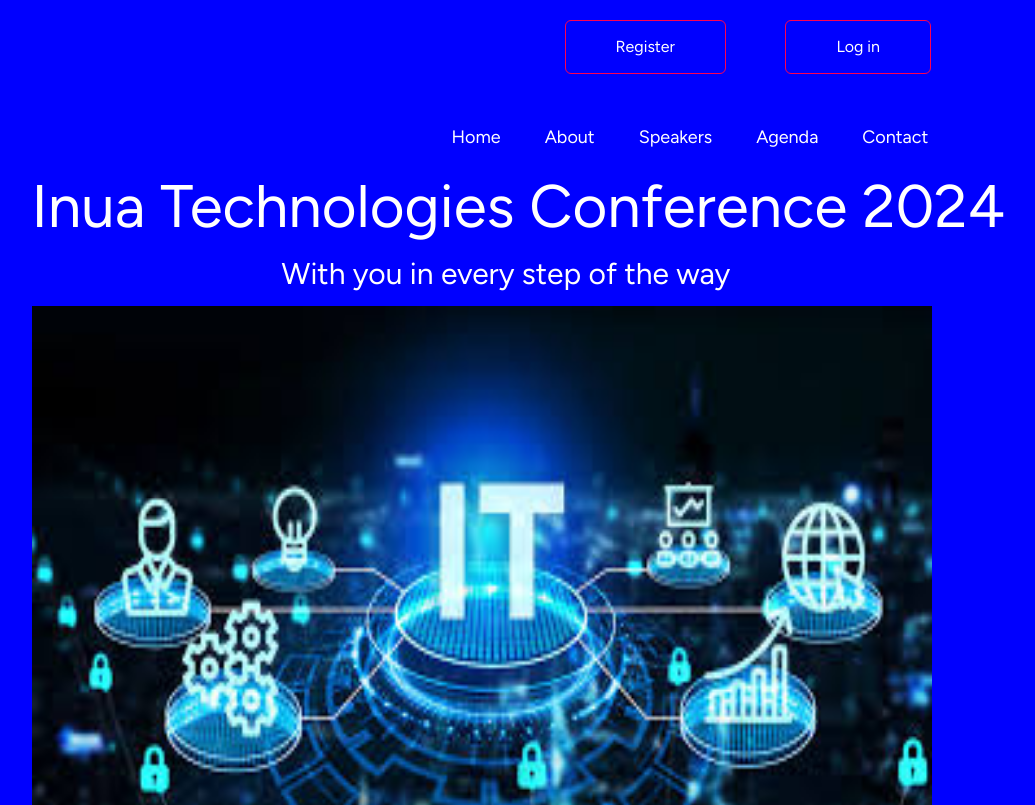
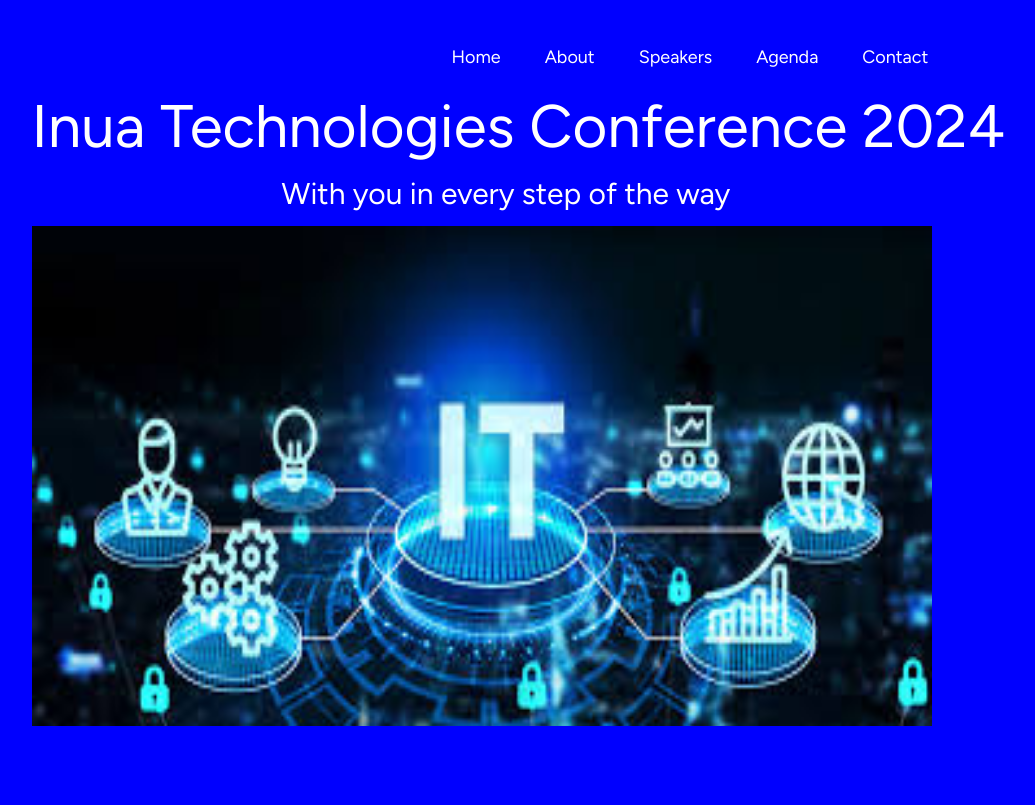
Before and after one commit to MuchiriKinyua/inua-technologies, a Laravel app: page / in a window 1280 px wide. Shown: the top 805 px of the page, without its empty margins (154-1189 px from the left). Run offline with Laravel 12, Linux system fonts and the light colour scheme; some libraries are stand-ins or nearby versions.

Commit message:
removing register and login

```diff
--- a/resources/views/welcome.blade.php
+++ b/resources/views/welcome.blade.php
@@ -24,7 +24,7 @@
         <div class="bg-gray-50 text-black/50 dark:bg-black dark:text-white/50">
             <div class="relative min-h-screen flex flex-col items-center justify-center selection:bg-[#FF2D20] selection:text-white">
                 <div class="relative w-full max-w-2xl px-6 lg:max-w-7xl">
-                    <header class="grid grid-cols-2 items-center gap-2 py-10 lg:grid-cols-3">
+                    <!-- <header class="grid grid-cols-2 items-center gap-2 py-10 lg:grid-cols-3">
 
                         @if (Route::has('login'))
                             <nav class="-mx-3 flex flex-1 justify-end">
@@ -54,7 +54,7 @@
                                 @endauth
                             </nav>
                         @endif
-                    </header>
+                    </header> -->
 
                     <main class="mt-6">
                 <div id="header" class="move-left">
```
